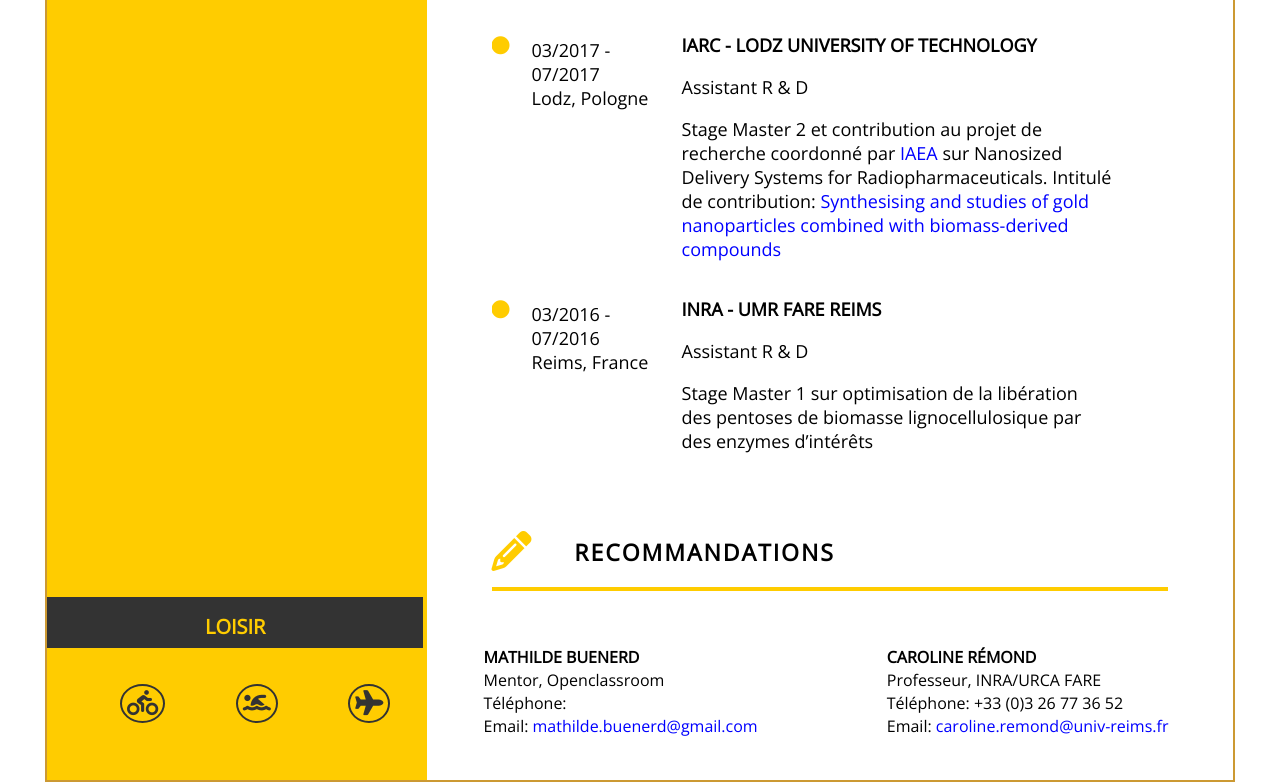
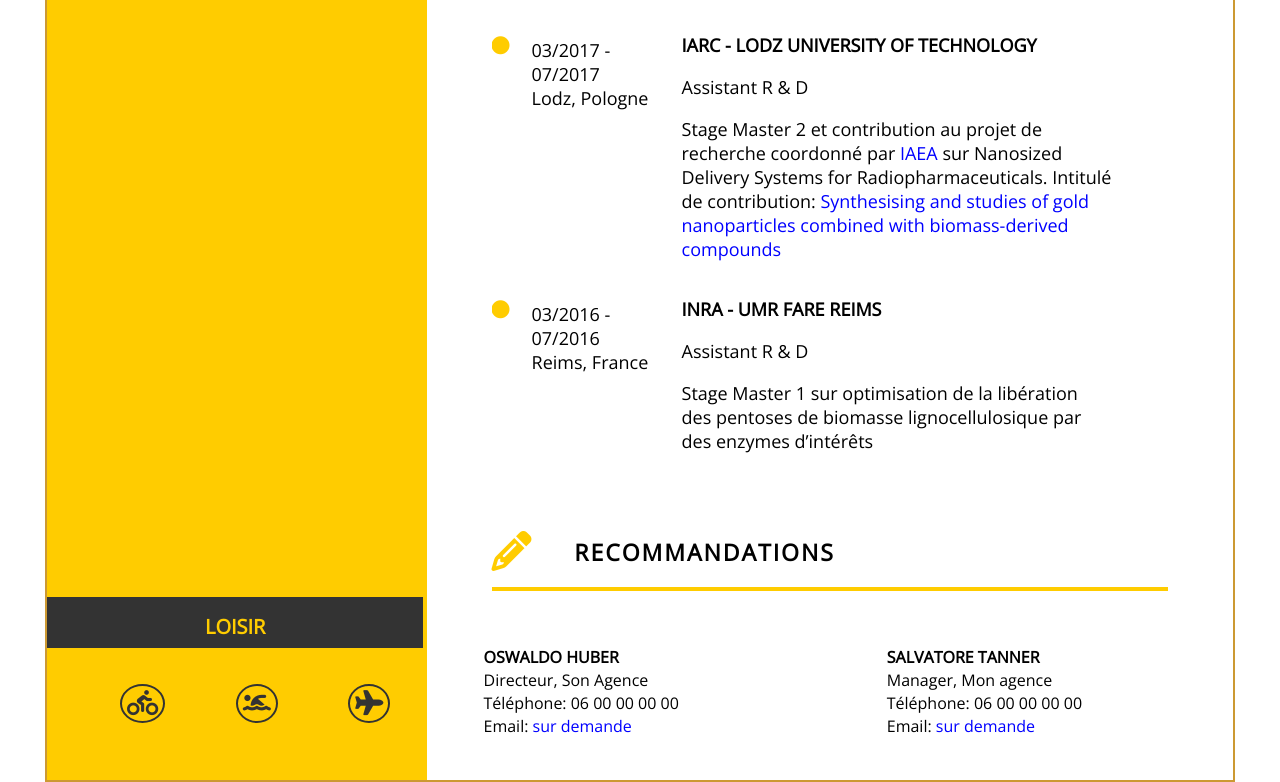
Before and after one commit to ElongeR-12/p_2_cv_en_siteweb_rarivosonelonge.github.io, a plain HTML site: page index.html in a window 1280 px wide. Shown: the part 1273-2055 px from the top of the page. Drawn offline with nearby package versions, Linux system fonts and the light colour scheme.

Commit message:
changer reference

```diff
--- a/index.html
+++ b/index.html
@@ -176,16 +176,16 @@
                     <hr class="surline_reference">
                     <div class="reference_area">
                         <div>
-                            <p class="name_ref">Mathilde Buenerd</p>
-                            <p>Mentor, Openclassroom</p>
-                            <p>Téléphone: </p>
-                            <p>Email: <a href="mailto:">mathilde.buenerd@gmail.com</a></p>
+                            <p class="name_ref">Oswaldo Huber</p>
+                            <p>Directeur, Son Agence</p>
+                            <p>Téléphone: 06 00 00 00 00</p>
+                            <p>Email: <a href="mailto:">sur demande</a></p>
                         </div>
                         <div>
-                            <p class="name_ref">Caroline Rémond</p>
-                            <p>Professeur, INRA/URCA FARE</p>
-                            <p>Téléphone: +33 (0)3 26 77 36 52</p>
-                            <p>Email: <a href="mailto:">caroline.remond@univ-reims.fr</a></p>
+                            <p class="name_ref">Salvatore Tanner</p>
+                            <p>Manager, Mon agence</p>
+                            <p>Téléphone: 06 00 00 00 00</p>
+                            <p>Email: <a href="mailto:">sur demande</a></p>
                         </div>
                     </div>
                 </div>
```
